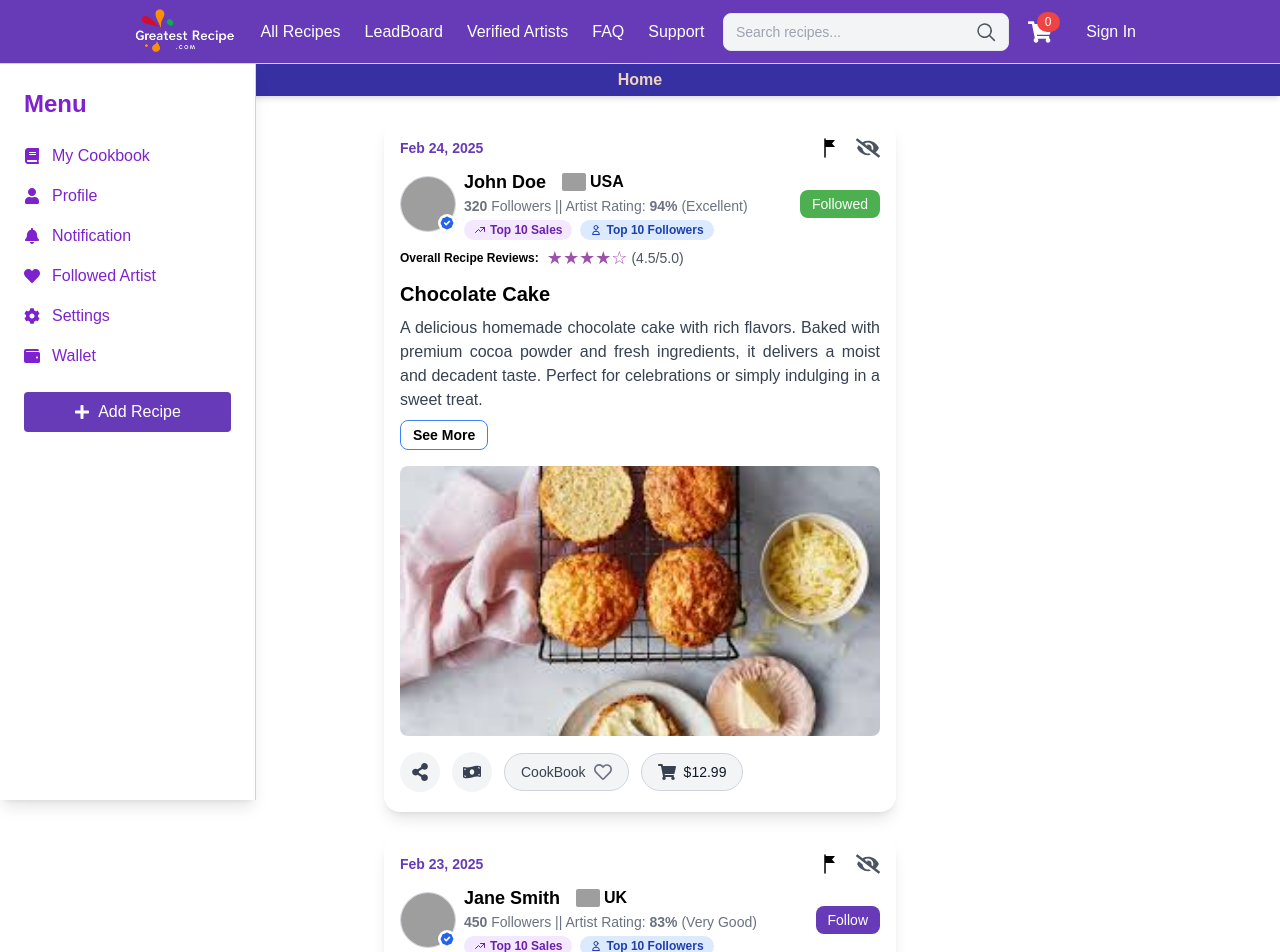
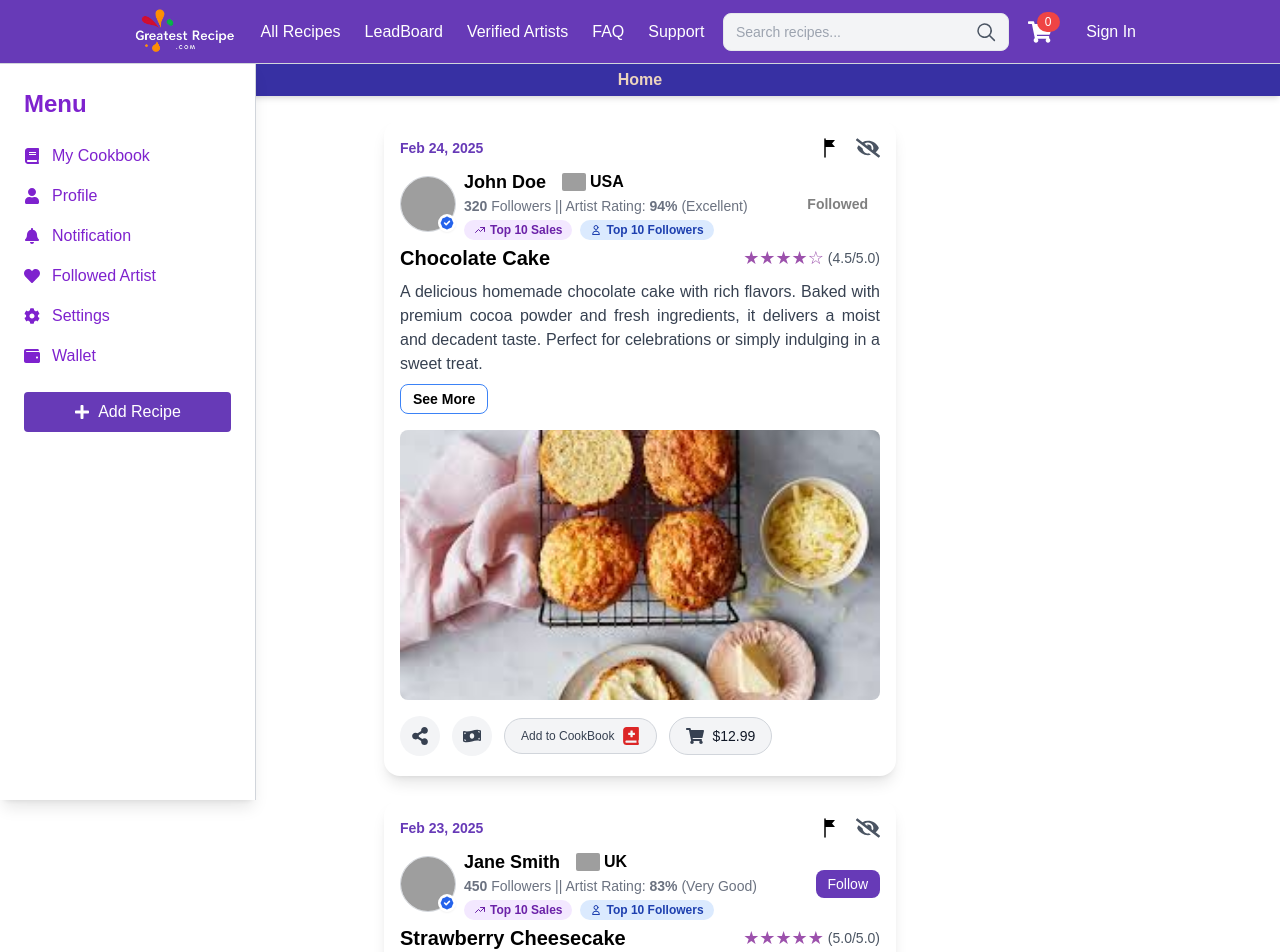
Before and after one commit to mycodeDev786/4blueprint, a Next.js app: page / in a window 1280 px wide. Shown: the top 952 px of the page. Built offline with nearby package versions, Linux system fonts and the light colour scheme; grey boxes are pictures that could not be loaded.

Commit message:
Fix-16 wishlist store

```diff
--- a/app/components/BottomTab.jsx
+++ b/app/components/BottomTab.jsx
@@ -5,7 +5,7 @@ const BottomTab = () => {
   return (
     <nav className="fixed bottom-0 left-0 w-full bg-[#673AB7] text-white flex justify-between items-center px-4 py-2 md:hidden">
       <div className="flex justify-between w-full relative">
-        <Link href="/cookbook" className="flex flex-col items-center flex-1">
+        <Link href="/" className="flex flex-col items-center flex-1">
           <FaBook className="text-xl" />
           <span className="text-xs">Cookbook</span>
         </Link>
--- a/app/components/RecipeCard.jsx
+++ b/app/components/RecipeCard.jsx
@@ -8,7 +8,7 @@ export default function RecipeCard({ recipe }) {
       {/* Recipe Image */}
       <Image
         src={recipe.image}
-        alt={recipe.name}
+        alt={recipe.title}
         className="w-32 h-32 rounded-lg object-cover"
       />
 
@@ -16,7 +16,7 @@ export default function RecipeCard({ recipe }) {
       <div className="flex-1 ml-4">
         <h3 className="text-lg font-semibold">{recipe.name}</h3>
         <p className="text-sm text-gray-600">
-          Ingredients: {recipe.ingredients.join(", ")}
+          Ingredients: {recipe.ingredients}
         </p>
 
         {/* Purchase Status (Same Line, "Buy Now" Right-Aligned) */}
--- a/app/components/RecipePost.jsx
+++ b/app/components/RecipePost.jsx
@@ -3,18 +3,20 @@ import { useState, useEffect } from "react";
 import Image from "next/image";
 import { bakers } from "../constants/bakers";
 import { assets } from "@/assets/assets";
-import { useDispatch } from "react-redux";
+import { useDispatch, useSelector } from "react-redux";
 import { useRouter } from "next/navigation";
 import { addToCart } from "../store/cartSlice";
+import { addToWishlist, removeFromWishlist } from "../store/wishlistSlice";
 import dayjs from "dayjs";
 import {
   FaEyeSlash,
   FaShareAlt,
-  FaRegHeart,
-  FaHeart,
+  FaBookMedical,
   FaShoppingCart,
   FaMoneyBillWave,
 } from "react-icons/fa";
+
+import { PiBookOpenTextLight } from "react-icons/pi";
 
 export default function RecipePost({
   id,
@@ -31,13 +33,16 @@ export default function RecipePost({
   const [displayDate, setDisplayDate] = useState("");
   const [isPopupOpen, setIsPopupOpen] = useState(false);
   const [isHidden, setIsHidden] = useState(false);
+  const [showPrompt, setShowPrompt] = useState(false);
+
   const dispatch = useDispatch();
   const router = useRouter();
   const [followers, setFollowers] = useState(() => {
     const baker = bakers.find((b) => b.id === bakerId);
     return baker ? baker.followers : 0;
   });
-  const [isWishlisted, setIsWishlisted] = useState(false);
+  const wishlist = useSelector((state) => state.wishlist.items);
+  const isWishlisted = wishlist.some((item) => item.id === id);
 
   const baker = bakers.find((b) => b.id === bakerId);
   const [isFollowed, setIsFollowed] = useState(baker?.isFollowed);
@@ -80,7 +85,26 @@ export default function RecipePost({
   };
 
   const handleWishlist = () => {
-    setIsWishlisted((prev) => !prev);
+    setShowPrompt(true);
+
+    setTimeout(() => {
+      setShowPrompt(false);
+    }, 2500);
+    if (isWishlisted) {
+      dispatch(removeFromWishlist(id));
+    } else {
+      dispatch(
+        addToWishlist({
+          id,
+          title,
+          description,
+          image,
+          price,
+          bakerId,
+          // Default quantity
+        })
+      );
+    }
   };
 
   const handleShare = () => {
@@ -262,8 +286,14 @@ export default function RecipePost({
         </div>
 
         <button
-          style={{ backgroundColor: isFollowed ? "#4CAF50" : "#673AB7" }} // Green when followed
-          className="text-white px-2 py-1 sm:px-3 sm:py-1 rounded-lg text-xs sm:text-sm whitespace-nowrap transition-colors duration-300"
+          style={{
+            backgroundColor: isFollowed ? "#ffff" : "#673AB7",
+            color: isFollowed ? "#808080" : "white", // Gray text if followed
+            fontWeight: isFollowed ? "bold" : "normal", // Bold text if followed
+          }}
+          className={`py-0 sm:px-3 sm:py-1 rounded-lg text-xs sm:text-sm whitespace-nowrap transition-colors duration-300 ${
+            isFollowed ? "w-[40px] sm:w-auto" : "px-2"
+          }`}
           onClick={handleFollow}
         >
           {isFollowed ? "Followed" : "Follow"}
@@ -271,10 +301,14 @@ export default function RecipePost({
       </div>
 
       {/* Recipe Reviews */}
-      <div className="flex flex-col sm:flex-row items-center gap-1 sm:gap-2 text-[#9c51ac] mb-2  ">
-        <h4 className=" text-xs text-black sm:text-xs font-semibold">
+
+      {/* Title and Description */}
+
+      <div className="flex flex-row sm:flex-row justify-between  gap-1 sm:gap-2 text-[#9c51ac] mb-2  ">
+        <h3 className="text-lg sm:text-xl font-bold  text-black">{title}</h3>
+        {/* <h4 className=" text-xs text-black sm:text-xs font-semibold">
           Overall Recipe Reviews:
-        </h4>
+        </h4> */}
         <div className="flex items-center gap-1">
           <span className="text-sm sm:text-lg">{renderStars(rating)}</span>
           <span className="text-gray-600 text-xs sm:text-sm">
@@ -283,8 +317,6 @@ export default function RecipePost({
         </div>
       </div>
 
-      {/* Title and Description */}
-      <h3 className="text-lg sm:text-xl font-bold mb-2 text-black">{title}</h3>
       <p className="text-gray-700 text-justify text-sm sm:text-base">
         {description}
       </p>
@@ -369,13 +401,16 @@ export default function RecipePost({
         <button
           onClick={handleWishlist}
           className="flex items-center gap-2 px-4 py-2 bg-gray-100 hover:bg-gray-200 border border-gray-300 rounded-full transition-colors"
-          title="Add to Wishlist"
+          title={isWishlisted ? "Remove from Wishlist" : "Add to Wishlist"}
         >
-          <span className="font-medium text-sm text-gray-700">CookBook</span>
+          <span className="font-medium text-[7px] sm:text-xs text-gray-700">
+            {isWishlisted ? "Remove from CookBook" : "Add to CookBook"}
+          </span>
           {isWishlisted ? (
-            <FaHeart className="text-red-600 text-lg" />
+            // Solid book icon
+            <PiBookOpenTextLight className="text-gray-500 text-lg" /> // Outlined book icon
           ) : (
-            <FaRegHeart className="text-gray-500 text-lg" />
+            <FaBookMedical className="text-red-600 text-lg" />
           )}
         </button>
 
@@ -391,6 +426,17 @@ export default function RecipePost({
           </span>
         </button>
       </div>
+
+      {/* Prompt Message */}
+      {showPrompt && (
+        <>
+          <div className="fixed bottom-4 left-1/2 transform -translate-x-1/2 bg-gray-900 text-white text-sm px-4 py-2 rounded shadow-md z-50 animate-fade-in-out">
+            {isWishlisted
+              ? "This recipe has been added to your Cookbook"
+              : "This recipe has been remove from your Cookbook"}
+          </div>
+        </>
+      )}
 
       {/* Popup Modal */}
       {isPopupOpen && (
--- a/app/cookbook/page.jsx
+++ b/app/cookbook/page.jsx
@@ -1,65 +1,27 @@
 "use client";
 
-import { useState } from "react";
+import { useSelector } from "react-redux";
 import RecipeCard from "../components/RecipeCard";
-import { assets } from "@/assets/assets";
+
 export default function Cookbook() {
-  const [user, setUser] = useState({ name: "John Doe" });
+  const wishlistState = useSelector((state) => state.wishlist);
+  console.log("Wishlist State:", wishlistState); // Debugging
 
-  const recipes = [
-    {
-      id: 1,
-      name: "Chocolate Cake",
-      image: assets.Ad1,
-      ingredients: ["Flour", "Sugar", "Cocoa", "Eggs"],
-      purchased: true,
-      price: 5,
-    },
-    {
-      id: 2,
-      name: "Pasta Carbonara",
-      image: assets.Ad2,
-      ingredients: ["Pasta", "Eggs", "Cheese", "Bacon"],
-      purchased: false,
-      price: 8,
-    },
-    {
-      id: 3,
-      name: "Pasta Carbonara",
-      image: assets.Ad2,
-      ingredients: ["Pasta", "Eggs", "Cheese", "Bacon"],
-      purchased: true,
-      price: 8,
-    },
-    {
-      id: 4,
-      name: "Pasta Carbonara",
-      image: assets.Ad2,
-      ingredients: ["Pasta", "Eggs", "Cheese", "Bacon"],
-      purchased: false,
-      price: 15,
-    },
-    {
-      id: 5,
-      name: "Pasta Carbonara",
-      image: assets.Ad2,
-      ingredients: ["Pasta", "Eggs", "Cheese", "Bacon"],
-      purchased: false,
-      price: 28,
-    },
-  ];
+  const wishlist = wishlistState?.items ?? []; // Ensures wishlist is always an array
 
   return (
     <div className="max-w-4xl mx-auto p-6">
-      {/* User Name */}
-      <h1 className="text-2xl font-bold mb-4">{user.name}'s Cookbook</h1>
+      <h1 className="text-2xl font-bold mb-4">My Wishlist</h1>
 
-      {/* Recipe List */}
-      <div className="space-y-4">
-        {recipes.map((recipe) => (
-          <RecipeCard key={recipe.id} recipe={recipe} />
-        ))}
-      </div>
+      {wishlist.length === 0 ? (
+        <p className="text-gray-500">No items in your wishlist.</p>
+      ) : (
+        <div className="space-y-4">
+          {wishlist.map((recipe) => (
+            <RecipeCard key={recipe.id} recipe={recipe} />
+          ))}
+        </div>
+      )}
     </div>
   );
 }
--- /dev/null
+++ b/app/hooks/useRecipePostLogic.js
@@ -0,0 +1,45 @@
+import { useState, useEffect } from "react";
+import dayjs from "dayjs";
+import { bakers } from "../constants/bakers";
+
+export const useRecipePostLogic = (date, bakerId) => {
+  const [expanded, setExpanded] = useState(false);
+  const [displayDate, setDisplayDate] = useState("");
+  const [isPopupOpen, setIsPopupOpen] = useState(false);
+  const [isHidden, setIsHidden] = useState(false);
+  const [isWishlisted, setIsWishlisted] = useState(false);
+
+  const baker = bakers.find((b) => b.id === bakerId);
+  const [followers, setFollowers] = useState(baker?.followers || 0);
+  const [isFollowed, setIsFollowed] = useState(baker?.isFollowed);
+
+  useEffect(() => {
+    const formattedDate = dayjs(date);
+    const today = dayjs();
+    const yesterday = today.subtract(1, "day");
+
+    if (formattedDate.isSame(today, "day")) {
+      setDisplayDate("Today");
+    } else if (formattedDate.isSame(yesterday, "day")) {
+      setDisplayDate("Yesterday");
+    } else {
+      setDisplayDate(formattedDate.format("MMM D, YYYY"));
+    }
+  }, [date]);
+
+  return {
+    expanded,
+    displayDate,
+    isPopupOpen,
+    isHidden,
+    isWishlisted,
+    followers,
+    isFollowed,
+    setExpanded,
+    setIsPopupOpen,
+    setIsHidden,
+    setIsWishlisted,
+    setFollowers,
+    setIsFollowed,
+  };
+};
--- a/app/store/store.js
+++ b/app/store/store.js
@@ -1,8 +1,10 @@
 import { configureStore } from "@reduxjs/toolkit";
 import cartReducer from "./cartSlice";
+import wishlistReducer from "./wishlistSlice";
 
 export const store = configureStore({
   reducer: {
     cart: cartReducer,
+    wishlist: wishlistReducer,
   },
 });
--- /dev/null
+++ b/app/store/wishlistSlice.js
@@ -0,0 +1,31 @@
+import { createSlice } from "@reduxjs/toolkit";
+
+const initialState = {
+  items: [],
+};
+
+const wishlistSlice = createSlice({
+  name: "wishlist",
+  initialState,
+  reducers: {
+    addToWishlist: (state, action) => {
+      const exists = state.items.some((item) => item.id === action.payload.id);
+      if (!exists) {
+        state.items.push({
+          id: action.payload.id,
+          title: action.payload.title,
+          description: action.payload.description,
+          image: action.payload.image,
+          price: action.payload.price,
+          bakerId: action.payload.bakerId,
+        });
+      }
+    },
+    removeFromWishlist: (state, action) => {
+      state.items = state.items.filter((item) => item.id !== action.payload);
+    },
+  },
+});
+
+export const { addToWishlist, removeFromWishlist } = wishlistSlice.actions;
+export default wishlistSlice.reducer;
--- /dev/null
+++ b/app/utils/recipePostHandlers.js
@@ -0,0 +1,55 @@
+export const handleFollow = (setFollowers, setIsFollowed) => {
+  setFollowers((prev) => prev + 1);
+  setIsFollowed((prev) => !prev);
+};
+
+export const handleHide = (setIsHidden) => {
+  setIsHidden(true);
+};
+
+export const handleBuyNow = (dispatch, recipe) => {
+  dispatch(addToCart({ ...recipe, quantity: 1 }));
+};
+
+export const handleWishlist = (setIsWishlisted) => {
+  setIsWishlisted((prev) => !prev);
+};
+
+export const handleShare = (title) => {
+  if (navigator.share) {
+    navigator
+      .share({
+        title,
+        text: `Check out this recipe: ${title}!`,
+        url: window.location.href,
+      })
+      .catch(console.error);
+  } else {
+    alert("Sharing is not supported in your browser.");
+  }
+};
+
+export const handleReport = () => {
+  alert("Report submitted! Thank you for your feedback.");
+};
+
+export const handleFlagClick = (setIsPopupOpen) => {
+  setIsPopupOpen(true);
+};
+
+export const getRatingLabel = (rating) => {
+  if (rating > 90) return "Excellent";
+  if (rating > 80) return "Very Good";
+  if (rating > 70) return "Good";
+  if (rating > 60) return "Best";
+  if (rating > 50) return "Satisfactory";
+  return "Poor";
+};
+
+export const closePopup = (setIsPopupOpen) => {
+  setIsPopupOpen(false);
+};
+
+export const renderStars = (rating) => {
+  return "★".repeat(Math.floor(rating)) + (rating % 1 !== 0 ? "☆" : "");
+};
```
